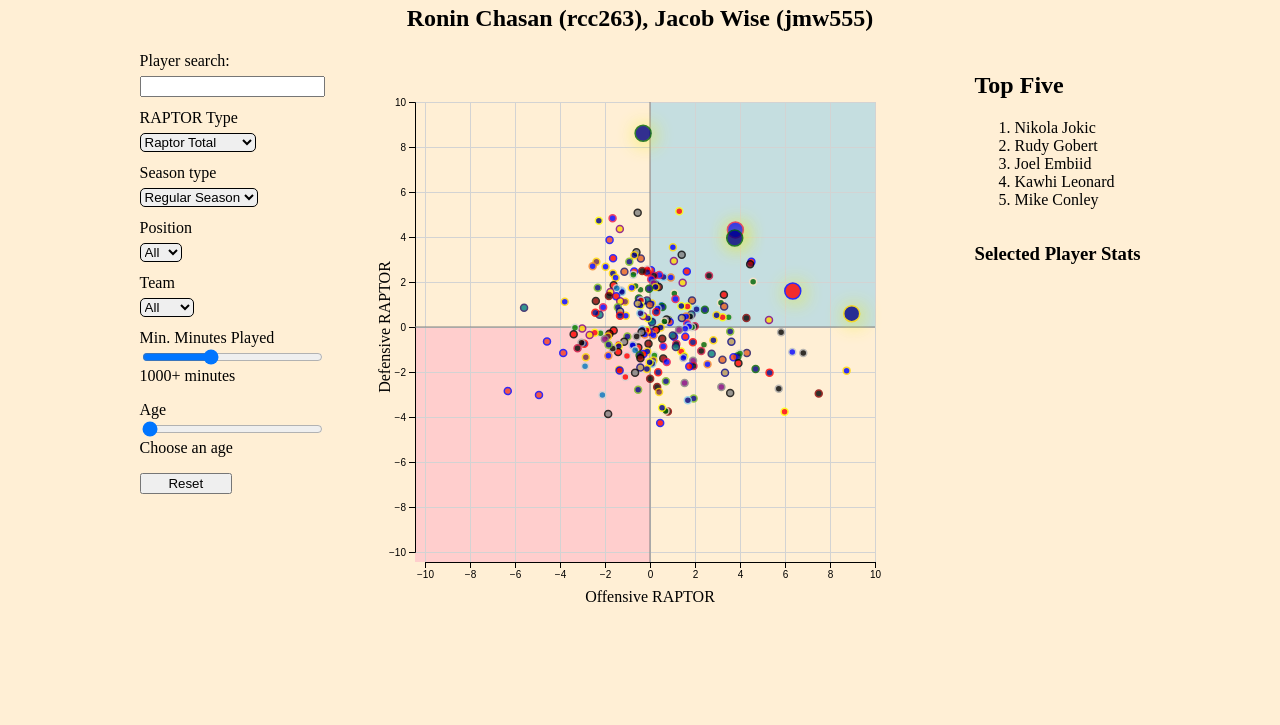
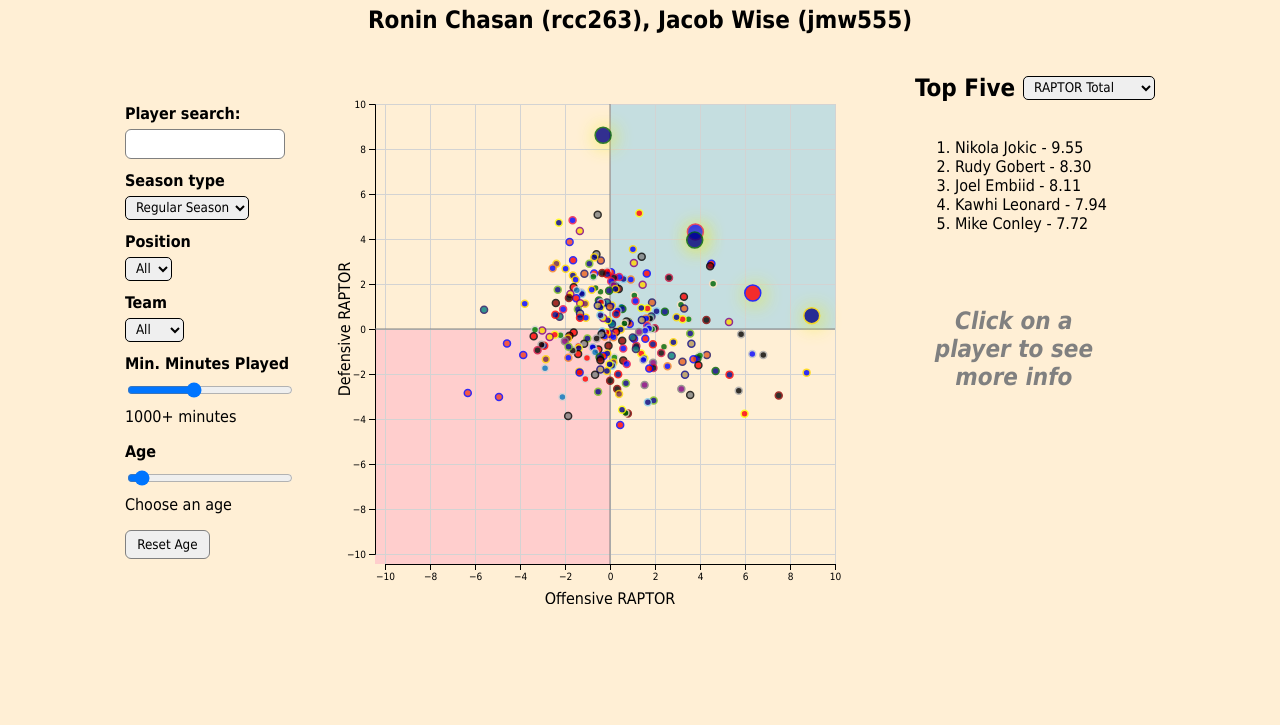
Before and after one commit to jacobmwise/info4310-hw4, a plain HTML site: page index.html in a window 1280 px wide. Shown: the part 75-800 px from the top of the page. Drawn offline with nearby package versions, Linux system fonts and the light colour scheme.

Commit message:
tweak styling

```diff
--- a/index.html
+++ b/index.html
@@ -4,6 +4,10 @@
         <title>INFO4310 HW4 - rcc263, jmw555</title>
         <script src="https://d3js.org/d3.v7.min.js"></script>
         <style>
+            * {
+                font-family: 'Tahoma', Arial, sans-serif;
+            }
+
             body{
                 background: #ffefd5;
             }
@@ -25,6 +29,52 @@
                 padding: 4px;
                 text-align: center;
             }
+
+            input, select, button {
+                border-radius: 6px;
+                border: 1px solid grey;
+                height: 24px;
+                padding: 2px 2px 2px 6px;
+            }
+
+            select{
+                cursor: pointer;
+            }
+
+            button {
+                padding: 6px !important;
+                height: auto !important;
+                cursor: pointer;
+                transition:all 0.3s;
+            }
+
+            button:hover{
+                background-color: white;
+            }
+
+            #click-for-more{
+                /* background-color: white; */
+                width: 198px;
+                height: 200px;
+                text-align: center;
+                color: grey;
+                font-style: italic;
+                display: flex;
+                justify-content: center;
+                align-items: center;
+                /* border-top-right-radius: 8px;
+                border-bottom-right-radius: 8px; */
+                transition: all 0.65s;
+                margin-bottom: -200px;
+            }
+
+
+            #filters-container {
+                width: 170px;
+                margin-top: 50px;
+            }
+
+
         </style>
     </head>
     <body>
@@ -35,10 +85,12 @@
             <div id="filters-container">
 
             </div>
-            <svg id="scatter" width="550" height="550" style="margin-left: 50px;"></svg>
-            <div style="margin-left: 50px; display: flex; flex-direction: column;">
+            <svg id="scatter" width="550" height="550" style="margin-left: 40px;"></svg>
+            <div style="margin-left: 30px; display: flex; flex-direction: column;">
                 <div>
-                    <h2>Top Five</h2>
+                    <div id="top-five-title-container" style="display: flex; align-items: center;">
+                        <h2 style="margin-right: 8px;">Top Five</h2>
+                    </div>
                     <ol>
                         <li id="first"></li>
                         <li id="second"></li>
@@ -47,7 +99,10 @@
                         <li id="fifth"></li>
                     </ol>
                 </div>
-                <div style="display: flex; flex-direction: column;">
+                <div id="click-for-more">
+                    <h2>Click on a player to see more info</h2>
+                </div>
+                <div id="selected-stats" style="display: none; flex-direction: column; opacity: 0;">
                     <h3>Selected Player Stats</h3>
                     <h3 id="name"></h4>
                     <h4 id="teamname"></h5>
@@ -237,6 +292,7 @@
                     let maxVal = Math.max(Math.abs(testDefExtent[0]), Math.abs(testDefExtent[1]), Math.abs(testOffExtent[0]), Math.abs(testOffExtent[1]))
                     console.log(maxVal)
                     if (maxVal > currentMax){
+                        maxVal+=1
                         offScale = d3.scaleLinear().domain([-maxVal, maxVal]).range([0, scatterAreaWidth]);
                         defScale = d3.scaleLinear().domain([maxVal, -maxVal]).range([0, scatterAreaHeight]);
 
@@ -257,6 +313,8 @@
                                             .tickFormat("")
 
                         bottomGridlinesG.transition().duration(350).call(bottomGridlines);
+                        maxVal-=1
+
                     } else if (maxVal <= defaultMin){
                         offScale = d3.scaleLinear().domain([-10, 10]).range([0, scatterAreaWidth]);
                         defScale = d3.scaleLinear().domain([10, -10]).range([0, scatterAreaHeight]);
@@ -394,6 +452,9 @@
                                 d3.selectAll(".tooltip").remove()
                             })
                             .on("click", function(e,d){
+                                d3.select("#click-for-more").style("opacity", 0).transition().delay(650).style("display", "none")
+                                d3.select("#selected-stats").style("display", "flex").transition().delay(450).style("opacity", 1)
+
                                 d3.select("h3#name").text(d['position'] + " - " + d['player_name'])
                                 d3.select("h4#teamname").text(teamNames[d['team']]).style("background-color", primaryColors(d.team)).style("color", secondaryColors(d.team))
                                 d3.select("text#ppg").text(d['ppg'] + " PPG")
@@ -420,7 +481,7 @@
                 }
 
                 //player search
-                var searchLabel = d3.select("div#filters-container").append("text").text("Player search:");
+                var searchLabel = d3.select("div#filters-container").append("text").text("Player search:").style("font-weight", "bold");
                 var searchDiv = d3.select("div#filters-container")
                                     .append("div")
                                     .attr("id", "searchContainer")
@@ -444,8 +505,8 @@
                 function raptorType() {
                     let values = ['raptor_total', 'raptor_offense', 'raptor_defense'];
 
-                    var label = d3.select("div#filters-container").append("text").text("RAPTOR Type");
-                    var select = d3.select("div#filters-container")
+                    // var label = d3.select("div#filters-container").append("text").text("RAPTOR Type");
+                    var select = d3.select("div#top-five-title-container")
                                         .append("div")
                                         .append("select")
                                         .attr("class", "dropdownFilter")
@@ -453,8 +514,8 @@
                                         // .attr("data-field", field)
                                         .style("border", "1px solid black")
                                         .style("border-radius", "5px")
-                                        .style("margin-top", "6px")
-                                        .style("margin-bottom", "12px")
+                                        // .style("margin-top", "6px")
+                                        // .style("margin-bottom", "12px")
                                         .on("change", function(e, d) {
                                             filterPlot("type", d3.select(this).node().value);
                                             // filter(d3.select(this).attr("data-field"), d3.select(this).node().value);
@@ -464,7 +525,7 @@
                             .enter()
                                 .append("option")
                                 .attr("value", function (d) { return d; })
-                                .text(function (d) { return d.charAt(0).toUpperCase() + d.substring(1,6) + " " + d.charAt(7).toUpperCase() + d.substring(8); });
+                                .text(function (d) { return d.substring(0,6).toUpperCase() + " " + d.charAt(7).toUpperCase() + d.substring(8); });
 
                 }
                 raptorType();
@@ -484,7 +545,7 @@
                     } else {
                         values = ['RS', 'PO']
                     }
-                    var label = d3.select("div#filters-container").append("text").text((field.substring(0,1).toUpperCase() + field.substring(1)).replace("_", " "));
+                    var label = d3.select("div#filters-container").append("text").text((field.substring(0,1).toUpperCase() + field.substring(1)).replace("_", " ")).style("font-weight", "bold");
                     var select = d3.select("div#filters-container")
                                         .append("div")
                                         .append("select")
@@ -537,7 +598,7 @@
                                 .style("justify-content", "space-between")
                                 .style("marign-bottom", 0)
 
-                    var label = d3.select(`div#${field}Div`).append("text").text(name);
+                    var label = d3.select(`div#${field}Div`).append("text").text(name).style("font-weight", "700");
 
                     var innerMinSelect = nameSelect
                                 .append("div")
@@ -566,7 +627,7 @@
 
                     if (field === "age") {
                         var minValue = innerMinSelect.append("p").text("Choose an age").style("margin-top", 0)
-                        var resetButton = innerMinSelect.append("button").text("Reset").on("click", function(e,d){
+                        var resetButton = innerMinSelect.append("button").text("Reset Age").on("click", function(e,d){
                             filterPlot(field, "All")
                             minValue.text("Choose an age")
                         }).style("width", "50%");
@@ -637,18 +698,18 @@
                     if (currentData.length >= 5) {
                         topFive = currentData.sort((a, b) => b[val] - a[val]).slice(0, 5);
                         console.log(topFive)
-                        d3.select("li#first").text(topFive[0]["player_name"])
-                        d3.select("li#second").text(topFive[1]["player_name"])
-                        d3.select("li#third").text(topFive[2]["player_name"])
-                        d3.select("li#fourth").text(topFive[3]["player_name"])
-                        d3.select("li#fifth").text(topFive[4]["player_name"])
+                        d3.select("li#first").text(topFive[0]["player_name"] + " - " + Number(topFive[0][currRaptorType]).toFixed(2))
+                        d3.select("li#second").text(topFive[1]["player_name"] + " - " + Number(topFive[1][currRaptorType]).toFixed(2))
+                        d3.select("li#third").text(topFive[2]["player_name"] + " - " + Number(topFive[2][currRaptorType]).toFixed(2))
+                        d3.select("li#fourth").text(topFive[3]["player_name"] + " - " + Number(topFive[3][currRaptorType]).toFixed(2))
+                        d3.select("li#fifth").text(topFive[4]["player_name"] + " - " + Number(topFive[4][currRaptorType]).toFixed(2))
                     } else {
                         topFive = currentData.sort((a, b) => b[val] - a[val])
                         console.log(topFive)
                         let numMap = {0: "first", 1: "second", 2: "third", 3: "fourth", 4: "fifth"}
                         for (let i=0; i < currentData.length; i++) {
                             console.log(i)
-                            d3.select(`li#${numMap[i]}`).text(topFive[i]["player_name"])
+                            d3.select(`li#${numMap[i]}`).text(topFive[i]["player_name"] + " - " + Number(topFive[i][currRaptorType]).toFixed(2))
                             delete numMap[i]
                         }
                         Object.keys(numMap).forEach(n => {
```
